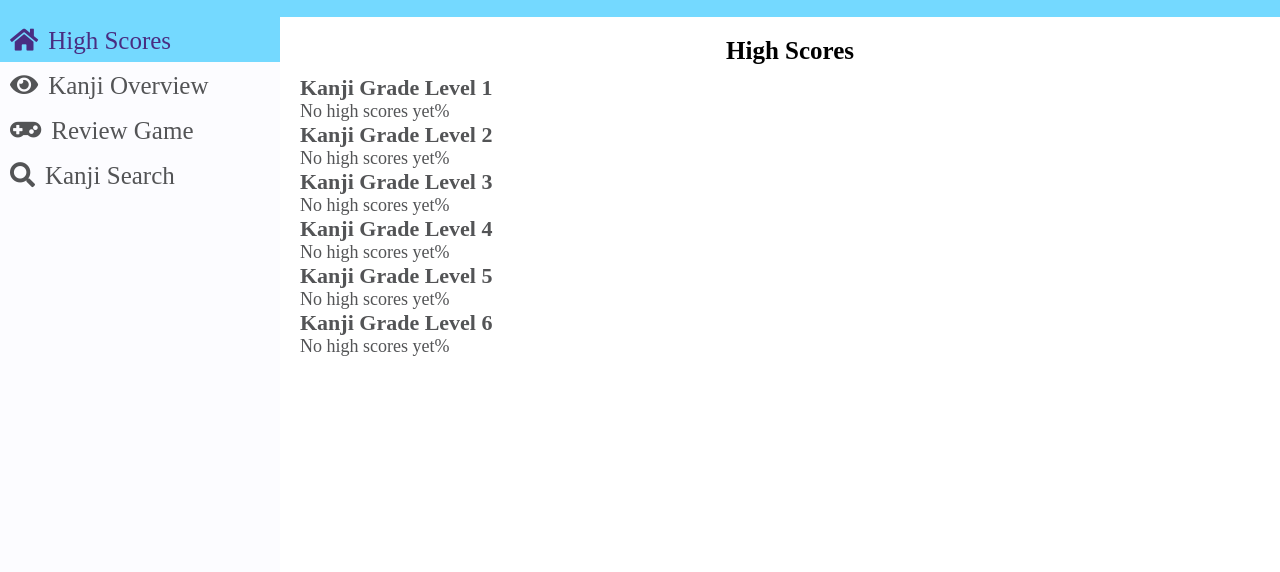
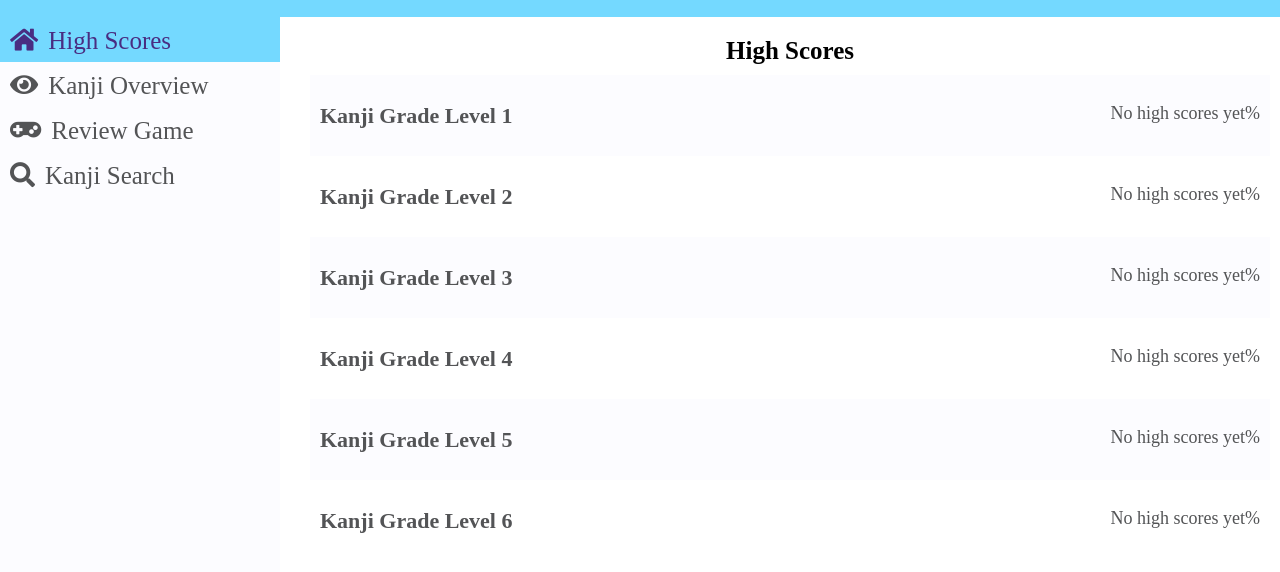
Before and after one commit to jessicakarpovich/wd5, a plain HTML site: page index.html in a window 1280 px wide. Shown: the part 68-640 px from the top of the page. Drawn offline with Linux system fonts and the light colour scheme.

Commit message:
Completed styling.

```diff
--- a/scss/base/_base.scss
+++ b/scss/base/_base.scss
@@ -19,6 +19,7 @@ h2 {
     margin: 0 auto;
     padding-bottom: 1rem;
     color: #000;
+    text-align: center;
 }
 
 h3 {
@@ -69,6 +70,11 @@ button {
     }
 }
 
+/* Button that hides .kanji-info, congrats page */
+.close-btn {
+    align-self: flex-end;
+}
+
 /*-----------------*/
 /*    Sidebar    */
 /*-----------------*/
@@ -94,6 +100,20 @@ button {
 .hidden {
     display: none;
 }
+
+/*-----------------*/
+/*   High Scores  */
+/*-----------------*/
+.highscores > div {
+    display: flex;
+    justify-content: space-between;
+    margin: 0 1rem;
+    padding: 2.75rem 1rem;
+    &:nth-child(odd) {
+        background-color: $color2;
+    }
+}
+
 
 /*-----------------*/
 /*  Kanji Overview */
@@ -123,11 +143,6 @@ button {
     align-items: center;
 
     /* .row is used here */
-}
-
-/* Button that hides .kanji-info */
-.close-btn {
-    align-self: flex-end;
 }
 
 /* The actual kanji, kunyomi, onyomi, and meaning container */
```
Also changed, not shown: css/main.css, 1 other file.
